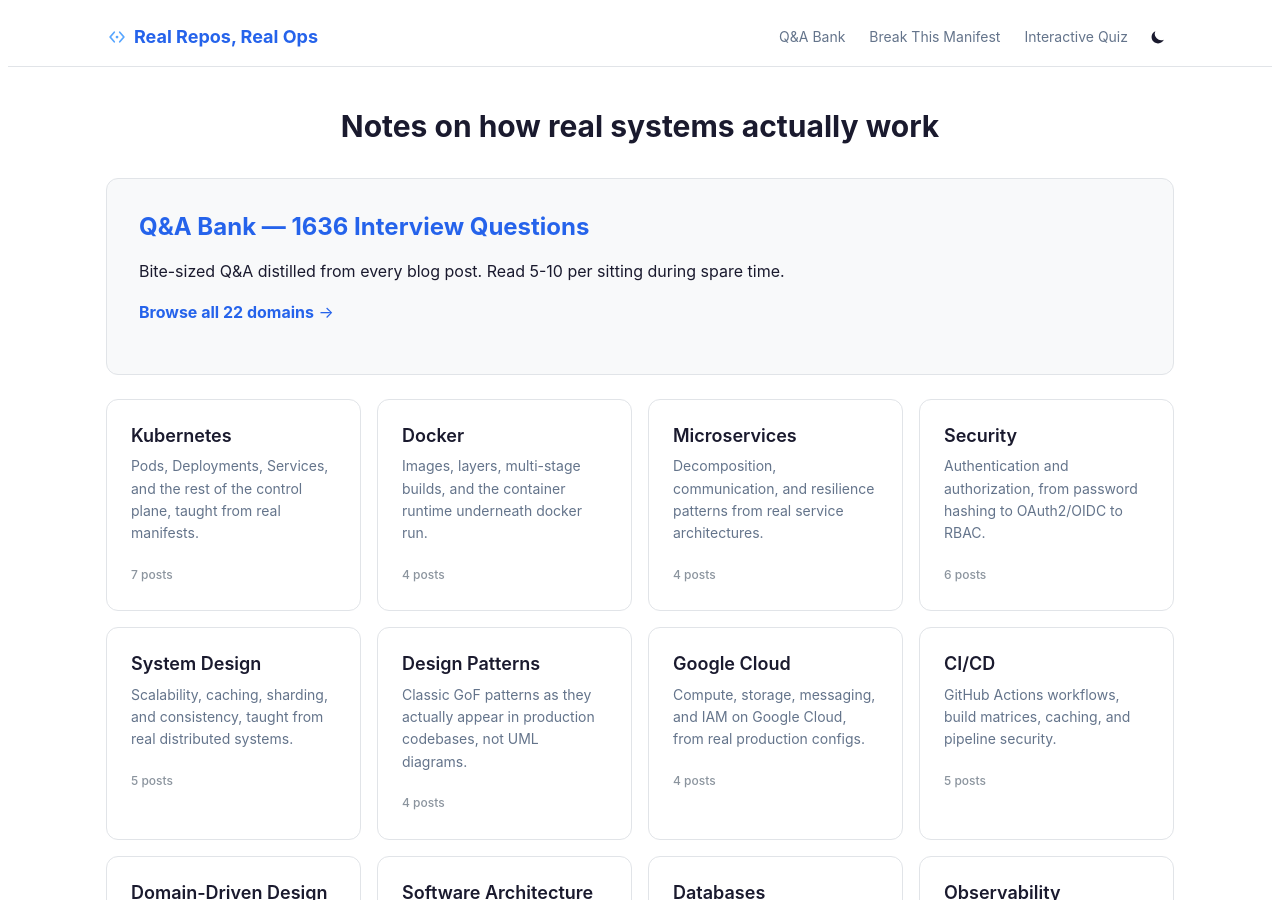
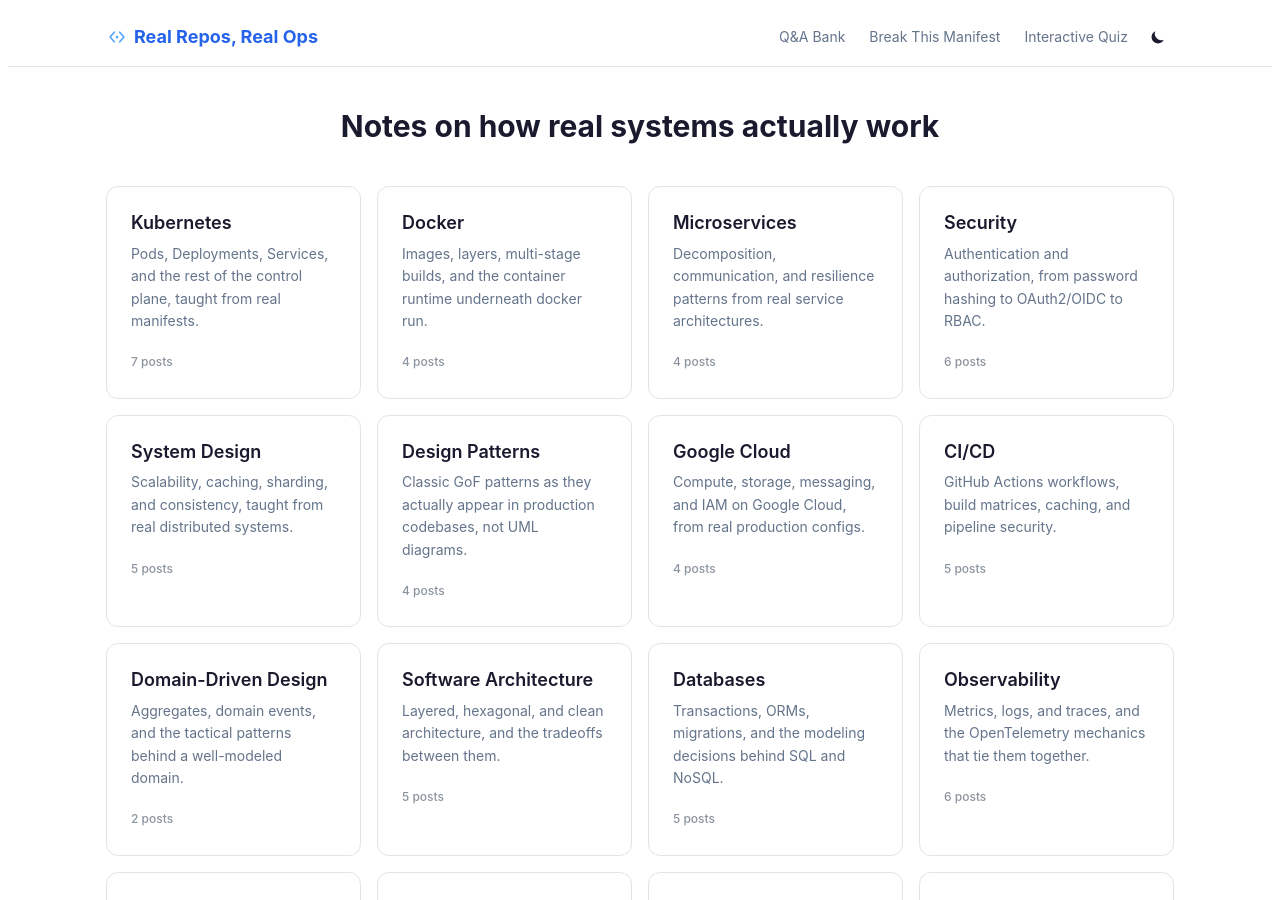
Before and after one commit to mayurjp/dev-blog, a Jekyll site: the page built from index.md, in a window 1280 px wide and 900 px high. Built offline with Jekyll 4.4.1, drawn with Linux system fonts in a browser that asks for light colours.

Commit message:
Remove Q&A Bank section from homepage

```diff
--- a/index.md
+++ b/index.md
@@ -1,13 +1,3 @@
 ---
 layout: home
 ---
-
-<div class="qa-section" markdown="1">
-
-## [Q&A Bank — {{ site.data.stats.qa_total }} Interview Questions]({{ '/qa/' | relative_url }})
-
-Bite-sized Q&A distilled from every blog post. Read 5-10 per sitting during spare time.
-
-[**Browse all {{ site.data.stats.qa_domains }} domains** →]({{ '/qa/' | relative_url }})
-
-</div>
```
